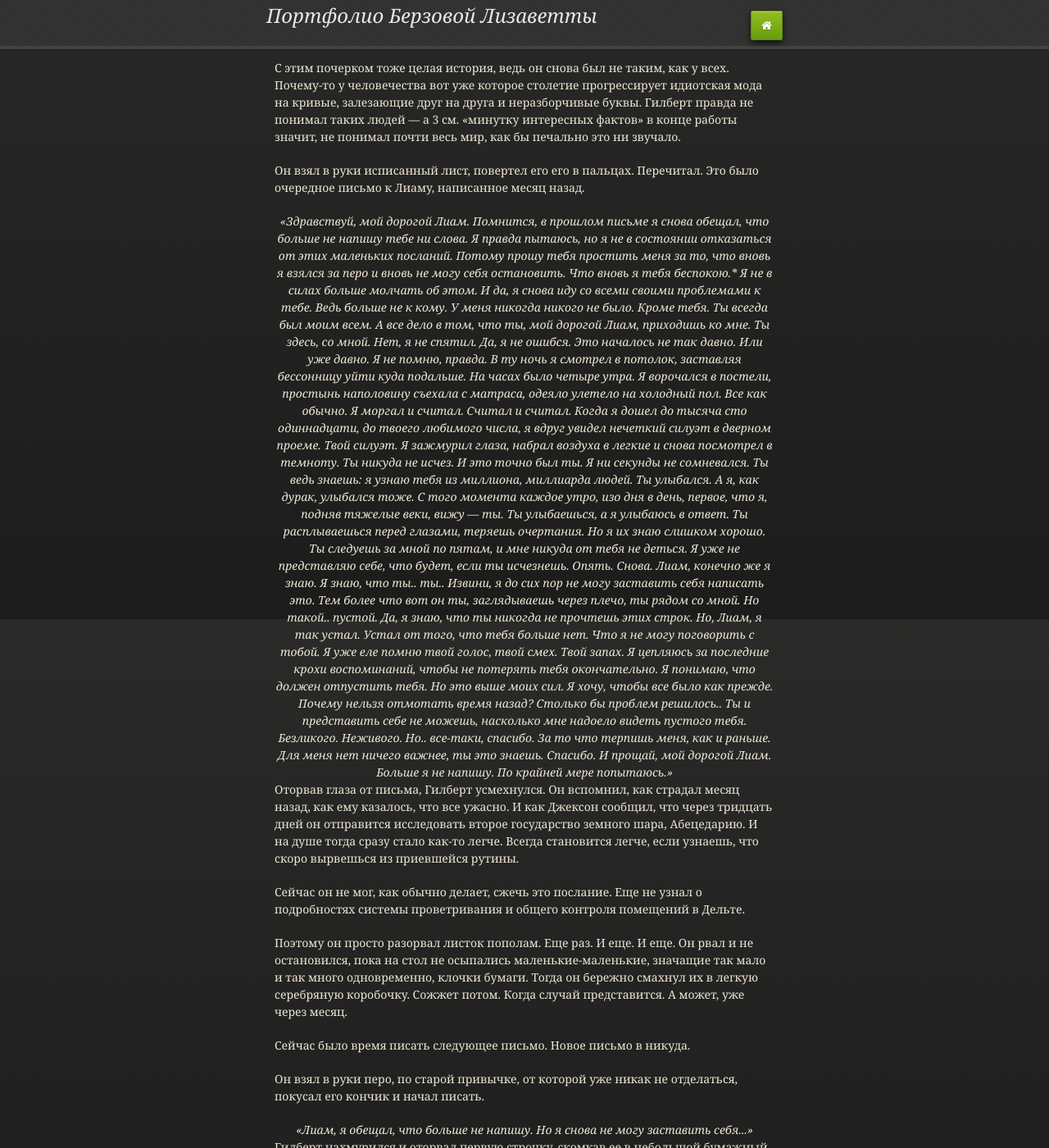
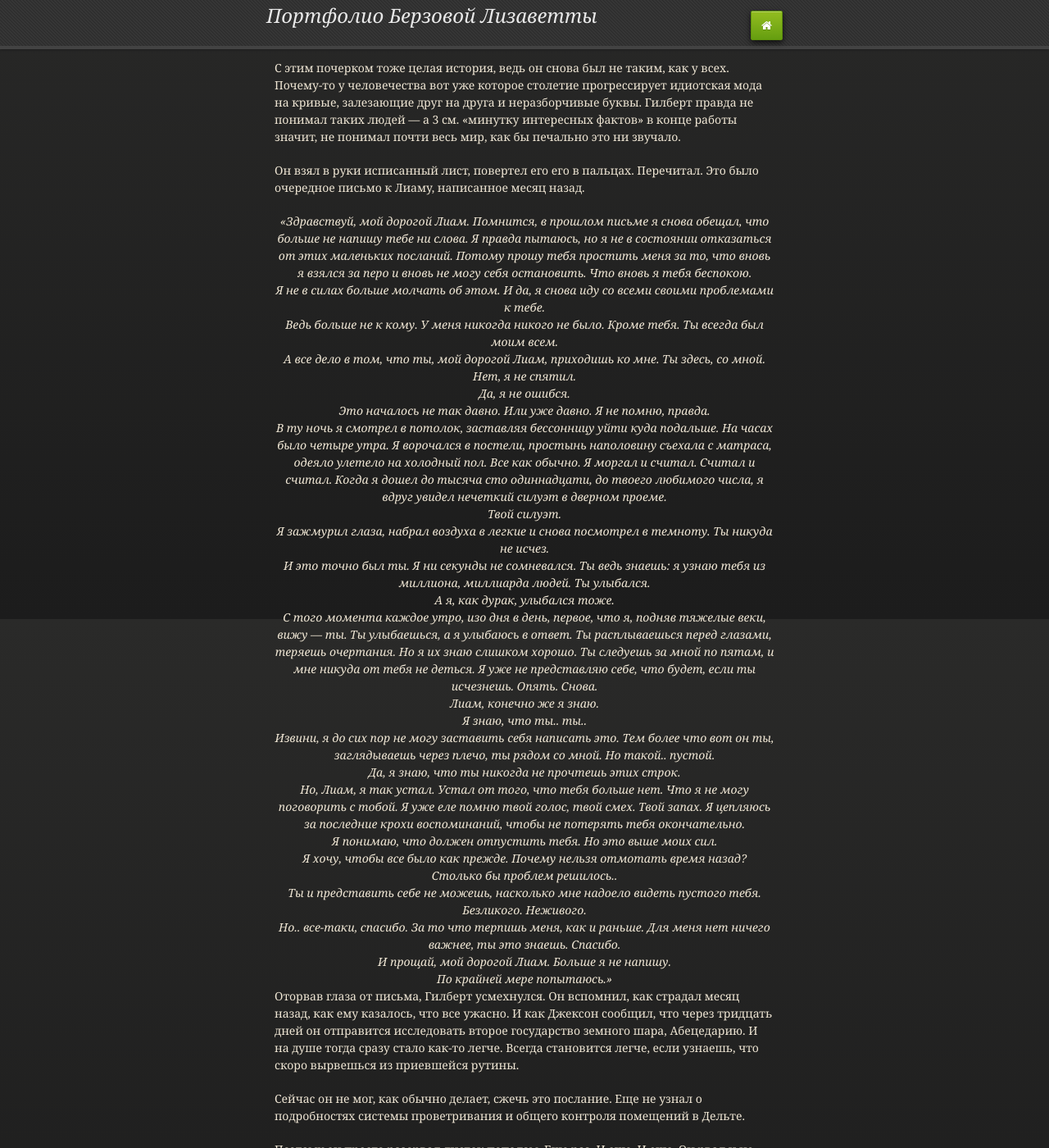
Before and after one commit to lizavetta2008/lizavetta2008.github.io, a Jekyll site: the page built from burn_down_prologue.md, in a window 1280 px wide and 1400 px high, scrolled down 2845 px. Shown: the whole window at 82% size. Built offline with Jekyll 4.4.1, drawn with Linux system fonts in a browser that asks for light colours; our own code applies the rules of GitHub Pages for plain Markdown files; some of the changed text lies outside the part shown.

```diff
--- a/burn_down_prologue.md
+++ b/burn_down_prologue.md
@@ -70,54 +70,55 @@ layout: default
 Он взял в руки исписанный лист, повертел его его в пальцах. Перечитал. Это было очередное письмо к Лиаму, написанное месяц назад.
 
 <center><i> «Здравствуй, мой дорогой Лиам. Помнится, в прошлом письме я снова обещал,
-что больше не напишу тебе ни слова. Я правда пытаюсь, но я не в состоянии отказаться от этих маленьких посланий. Потому прошу тебя простить меня за то, что вновь я взялся за перо и вновь не могу себя остановить. Что вновь я тебя беспокою.*
+что больше не напишу тебе ни слова. Я правда пытаюсь, но я не в состоянии отказаться от этих маленьких посланий. Потому прошу тебя простить меня за то, что вновь я взялся за перо и вновь не могу себя остановить. Что вновь я тебя беспокою.</i></center>
 
-Я не в силах больше молчать об этом. И да, я снова иду со всеми своими проблемами к тебе.
+<center><i> Я не в силах больше молчать об этом. И да, я снова иду со всеми своими проблемами к тебе.</i></center>
 
-Ведь больше не к кому. У меня никогда никого не было. Кроме тебя. Ты всегда был моим всем.
+<center><i> Ведь больше не к кому. У меня никогда никого не было. Кроме тебя. Ты всегда был моим всем.</i></center>
 
-А все дело в том, что ты, мой дорогой Лиам, приходишь ко мне. Ты здесь, со мной.
+<center><i> А все дело в том, что ты, мой дорогой Лиам, приходишь ко мне. Ты здесь, со мной.</i></center>
 
-Нет, я не спятил.
+<center><i> Нет, я не спятил.</i></center>
 
-Да, я не ошибся.
+<center><i> Да, я не ошибся.</i></center>
 
-Это началось не так давно. Или уже давно. Я не помню, правда.
+<center><i> Это началось не так давно. Или уже давно. Я не помню, правда.</i></center>
 
-В ту ночь я смотрел в потолок, заставляя бессонницу уйти куда подальше. На часах было четыре утра. Я ворочался в постели, простынь наполовину съехала с матраса, одеяло улетело на холодный пол. Все как обычно. Я моргал и считал. Считал и считал. Когда я дошел до тысяча сто одиннадцати, до твоего любимого числа, я вдруг увидел нечеткий силуэт в дверном проеме.
+<center><i> В ту ночь я смотрел в потолок, заставляя бессонницу уйти куда подальше. На часах было четыре утра. Я ворочался в постели, простынь наполовину съехала с матраса, одеяло улетело на холодный пол. Все как обычно. Я моргал и считал. Считал и считал. Когда я дошел до тысяча сто одиннадцати, до твоего любимого числа, я вдруг увидел нечеткий силуэт в дверном проеме.</i></center>
 
-Твой силуэт.
+<center><i> Твой силуэт.</i></center>
 
-Я зажмурил глаза, набрал воздуха в легкие и снова посмотрел в темноту. Ты никуда не исчез.
+<center><i> Я зажмурил глаза, набрал воздуха в легкие и снова посмотрел в темноту. Ты никуда не исчез.</i></center>
 
-И это точно был ты. Я ни секунды не сомневался. Ты ведь знаешь: я узнаю тебя из миллиона, миллиарда людей. Ты улыбался.
+<center><i> И это точно был ты. Я ни секунды не сомневался. Ты ведь знаешь: я узнаю тебя из миллиона, миллиарда людей. Ты улыбался.</i></center>
 
-А я, как дурак, улыбался тоже.
+<center><i> А я, как дурак, улыбался тоже.</i></center>
 
-С того момента каждое утро, изо дня в день, первое, что я, подняв тяжелые веки, вижу — ты. Ты улыбаешься, а я улыбаюсь в ответ. Ты расплываешься перед глазами, теряешь очертания. Но я их знаю слишком хорошо. Ты следуешь за мной по пятам, и мне никуда от тебя не деться. Я уже не представляю себе, что будет, если ты исчезнешь. Опять. Снова.
+<center><i> С того момента каждое утро, изо дня в день, первое, что я, подняв тяжелые веки, вижу — ты. Ты улыбаешься, а я улыбаюсь в ответ. Ты расплываешься перед глазами, теряешь очертания. Но я их знаю слишком хорошо. Ты следуешь за мной по пятам, и мне никуда от тебя не деться. Я уже не представляю себе, что будет, если ты исчезнешь. Опять. Снова.</i></center>
 
-Лиам, конечно же я знаю.
+<center><i> Лиам, конечно же я знаю.</i></center>
 
-Я знаю, что ты.. ты..
+<center><i> Я знаю, что ты.. ты..</i></center>
 
-Извини, я до сих пор не могу заставить себя написать это. Тем более что вот он ты, заглядываешь через плечо, ты рядом со мной. Но такой.. пустой.
+<center><i> Извини, я до сих пор не могу заставить себя написать это. Тем более что вот он ты, заглядываешь через плечо, ты рядом со мной. Но такой.. пустой.</i></center>
 
-Да, я знаю, что ты никогда не прочтешь этих строк.
+<center><i> Да, я знаю, что ты никогда не прочтешь этих строк.</i></center>
 
-Но, Лиам, я так устал. Устал от того, что тебя больше нет. Что я не могу поговорить с тобой. Я уже еле помню твой голос, твой смех. Твой запах. Я цепляюсь за последние крохи воспоминаний, чтобы не потерять тебя окончательно.
+<center><i> Но, Лиам, я так устал. Устал от того, что тебя больше нет. Что я не могу поговорить с тобой. Я уже еле помню твой голос, твой смех. Твой запах. Я цепляюсь за последние крохи воспоминаний, чтобы не потерять тебя окончательно.</i></center>
 
-Я понимаю, что должен отпустить тебя. Но это выше моих сил.
+<center><i> Я понимаю, что должен отпустить тебя. Но это выше моих сил.</i></center>
 
-Я хочу, чтобы все было как прежде. Почему нельзя отмотать время назад?
+<center><i> Я хочу, чтобы все было как прежде. Почему нельзя отмотать время назад?</i></center>
 
-Столько бы проблем решилось..
+<center><i> Столько бы проблем решилось..</i></center>
 
-Ты и представить себе не можешь, насколько мне надоело видеть пустого тебя. Безликого. Неживого.
-Но.. все-таки, спасибо. За то что терпишь меня, как и раньше. Для меня нет ничего важнее, ты это знаешь. Спасибо.
+<center><i> Ты и представить себе не можешь, насколько мне надоело видеть пустого тебя. Безликого. Неживого.</i></center>
 
-И прощай, мой дорогой Лиам. Больше я не напишу.
+<center><i> Но.. все-таки, спасибо. За то что терпишь меня, как и раньше. Для меня нет ничего важнее, ты это знаешь. Спасибо.</i></center>
 
-По крайней мере попытаюсь.» </i></center>
+<center><i> И прощай, мой дорогой Лиам. Больше я не напишу.</i></center>
+
+<center><i> По крайней мере попытаюсь.» </i></center>
 
 Оторвав глаза от письма, Гилберт усмехнулся.
 Он вспомнил, как страдал месяц назад, как ему казалось, что все ужасно. И как Джексон сообщил, что через тридцать дней он отправится исследовать второе государство земного шара, Абецедарию. И на душе тогда сразу стало как-то легче. Всегда становится легче, если узнаешь, что скоро вырвешься из приевшейся рутины.
@@ -146,30 +147,30 @@ layout: default
 Гилберт собрался с мыслями и, хрустнув пальцами свободной руки, застрочил письмо. С
 каждой строчкой, с каждой буквой, с каждой черточкой рука двигалась все увереннее.
 
-<center><i> «Милый друг, совсем недавно я прибыл в город Дельту — четвертый по значимости в Абецедарии. Представляешь, здесь все совсем не как у нас! У них в стране ровно 27 городов, и каждый из них именуется буквой древнейшего алфавита (я поспрашивал местных, оказалось, что это греческий. Чудно, правда?).
+<center><i> «Милый друг, совсем недавно я прибыл в город Дельту — четвертый по значимости в Абецедарии. Представляешь, здесь все совсем не как у нас! У них в стране ровно 27 городов, и каждый из них именуется буквой древнейшего алфавита (я поспрашивал местных, оказалось, что это греческий. Чудно, правда?).</i></center>
 
-Ты, должно быть, хочешь спросить: как же так? Ведь в их владения входят такие
-территории! Но знаешь, дело в том, что между их громадными городами-паутинами вымершие, пересушенные степи, простирающиеся на многие километры. Вот куда уходит пространство.
+<center><i> Ты, должно быть, хочешь спросить: как же так? Ведь в их владения входят такие
+территории! Но знаешь, дело в том, что между их громадными городами-паутинами вымершие, пересушенные степи, простирающиеся на многие километры. Вот куда уходит пространство.</i></center>
 
-Сами города, как я уже сказал, будто паутины — сетевые провода окутывают все и вся в тугой
-клубок полиса. У каждого города свой закрепленный цвет — цвет проводов, по которым перемещается местный транспорт. Например здесь, в Дельте, гранитно-серый.
+<center><i> Сами города, как я уже сказал, будто паутины — сетевые провода окутывают все и вся в тугой
+клубок полиса. У каждого города свой закрепленный цвет — цвет проводов, по которым перемещается местный транспорт. Например здесь, в Дельте, гранитно-серый.</i></center>
 
-Люди живут в капсулах и почти не выходят оттуда. По крайней мере, такое впечатление сложилось у меня. Пустынные дорожки без единой души выглядят жутковато, уж поверь мне. Особенно в темноте. В первый день я даже как-то боялся выйти на запланированную прогулку.
+<center><i> Люди живут в капсулах и почти не выходят оттуда. По крайней мере, такое впечатление сложилось у меня. Пустынные дорожки без единой души выглядят жутковато, уж поверь мне. Особенно в темноте. В первый день я даже как-то боялся выйти на запланированную прогулку.</i></center>
 
-Но, знаешь, несмотря на это мне посчастливилось попасть на местный легендарный «Праздник прошлого». Все население в этот день приходит в небольшой райончик в центральной части города — его открывают лишь раз в десятилетие! И, скажу тебе так, он ни капли не изменился за последние пять сотен лет. Все те же невысокие дома (подумать только, всего 30 этажей!), разбитый асфальт, деревья, безобразно сплетенные друг с другом, клумбы, заросшие какими-то странными растениями...
+<center><i> Но, знаешь, несмотря на это мне посчастливилось попасть на местный легендарный «Праздник прошлого». Все население в этот день приходит в небольшой райончик в центральной части города — его открывают лишь раз в десятилетие! И, скажу тебе так, он ни капли не изменился за последние пять сотен лет. Все те же невысокие дома (подумать только, всего 30 этажей!), разбитый асфальт, деревья, безобразно сплетенные друг с другом, клумбы, заросшие какими-то странными растениями...</i></center>
 
-Лиам, я бы так хотел, чтобы и ты мог увидеть это своими глазами!
+<center><i> Лиам, я бы так хотел, чтобы и ты мог увидеть это своими глазами!</i></center>
 
-Я заходил туда. Там пахнет прошлым. Даже за те мимолетные минуты я это прекрасно ощутил. И все думал потом, как же тогда было? Как была устроена жизнь, чем люди занимались? О чем мечтали?
+<center><i> Я заходил туда. Там пахнет прошлым. Даже за те мимолетные минуты я это прекрасно ощутил. И все думал потом, как же тогда было? Как была устроена жизнь, чем люди занимались? О чем мечтали?</i></center>
 
-Не помню, говорил ли я тебе об этом, но я перестал мечтать после произошедшего в Малом Центре. После произошедшего с тобой. Мой дорогой товарищ, я боюсь себе представить, что меня ждет в Альфе, где мне еще предстоит побывать — в ведущем городе страны! О нем так много восхищенных слухов... Ведь даже здесь магическим образом сплетены прошлое, будущее и настоящее. Это место потрясает до самых глубин души.
+<center><i> Не помню, говорил ли я тебе об этом, но я перестал мечтать после произошедшего в Малом Центре. После произошедшего с тобой. Мой дорогой товарищ, я боюсь себе представить, что меня ждет в Альфе, где мне еще предстоит побывать — в ведущем городе страны! О нем так много восхищенных слухов... Ведь даже здесь магическим образом сплетены прошлое, будущее и настоящее. Это место потрясает до самых глубин души.</i></center>
 
-Знаешь, друг, наверное, я влюбился в него. Окончательно и бесповоротно...
+<center><i> Знаешь, друг, наверное, я влюбился в него. Окончательно и бесповоротно...</i></center>
 
-Но в то же время мне хочется поскорее уехать отсюда. Увидеть новые горизонты. Даже если
-это будет вымершая степь. Здесь все такое серое, просто кошмар.
+<center><i> Но в то же время мне хочется поскорее уехать отсюда. Увидеть новые горизонты. Даже если
+это будет вымершая степь. Здесь все такое серое, просто кошмар.</i></center>
 
-Мне страшно, и надо двигаться дальше. Я не буду извиняться, что снова не прекратил тебе писать. Я буду писать тебе. Ведь ты достоин знать то, о чем мечтал.» </i></center>
+<center><i> Мне страшно, и надо двигаться дальше. Я не буду извиняться, что снова не прекратил тебе писать. Я буду писать тебе. Ведь ты достоин знать то, о чем мечтал.» </i></center>
 
 Гилберт отложил перо, перед этим осторожно завернув его в бархатную лиловую ткань. Он убрал письмо обратно в ящик стола, а вместе с ним — серебряную коробку. Затем Диллигентиа встал и подошел к креслу, так в него и не опустившись.
 
@@ -187,6 +188,7 @@ layout: default
 ### Минутка интересных фактов.
 
 *Об именах персонажей*
+
 фамилия Гилберта идет от латинского *diligentia*, что может переводиться как *усердие*, *внимание*;
 
 фамилия Лиама идет от латинского *mortuus*, что значит *мертвый*;
```
